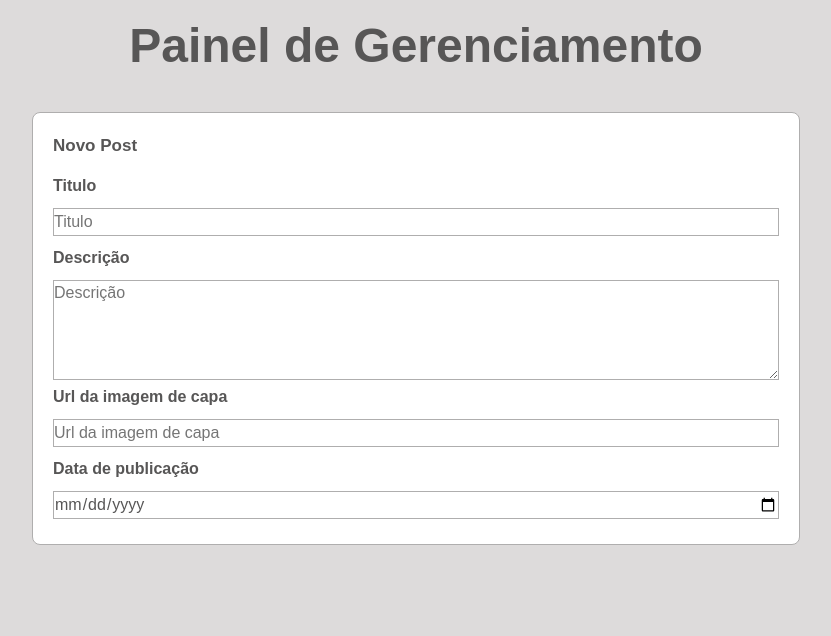
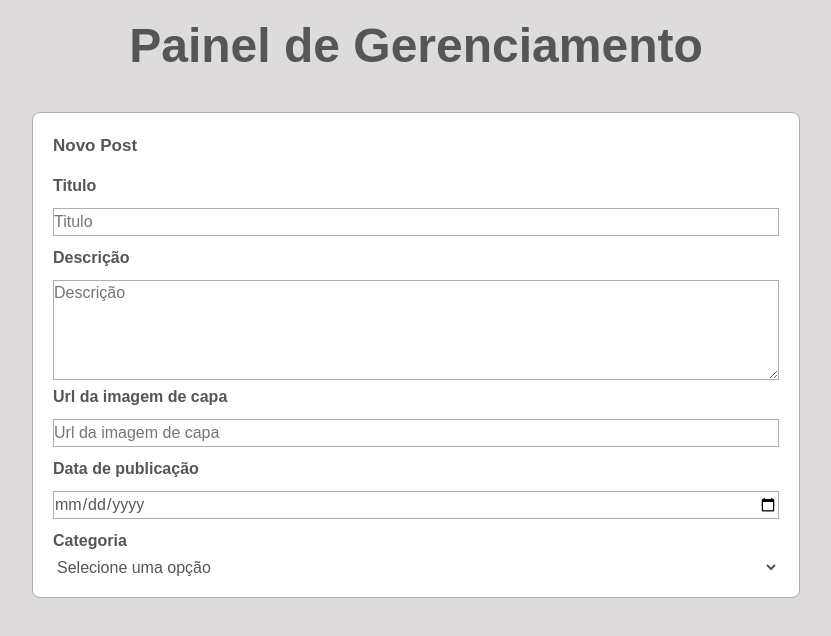
Before and after one commit to Franciane-sl/exerciciosM02S09, a React (Vite) app: page / in a window 1280 px wide. Shown: the top 636 px of the page, without its empty margins (224-1055 px from the left). Built offline with nearby package versions, Linux system fonts and the light colour scheme.

Commit message:
Adição do select e o option para o campo de categorias.

```diff
--- a/src/App.jsx
+++ b/src/App.jsx
@@ -8,6 +8,7 @@ function App() {
   const [descricao, setDescricao] = useState('');
   const [url, setUrl] = useState('');
   const [data, setData] = useState('');
+  const [type, setType] = useState('');
 
   return (
     <>
@@ -42,10 +43,22 @@ function App() {
             placeholder='Url da imagem de capa'
            />
 
-           <label htmlFor="dataDePublicacao"> Data de publicação</label>
+           <label htmlFor="dataDePublicacao"> Data de publicação </label>
            <input type="date" id="dataDePublicacao" value={data}
            onChange={(e) => {setData(e.target.value);
            }}/>
+
+           <label htmlFor="categoria"> Categoria </label>
+           <select name="categoria" id="categoria"
+           value={type} onChange={(e) => {setType(e.target.value);
+           }}>
+            <option value=""> Selecione uma opção </option>
+            <option value="artigo"> Artigo </option>
+            <option value="noticia"> Notícia </option>
+            <option value="tutorial"> Tutorial </option>
+            <option value="entrevista"> Entrevista </option>
+
+           </select>
 
 
         </form>
```
